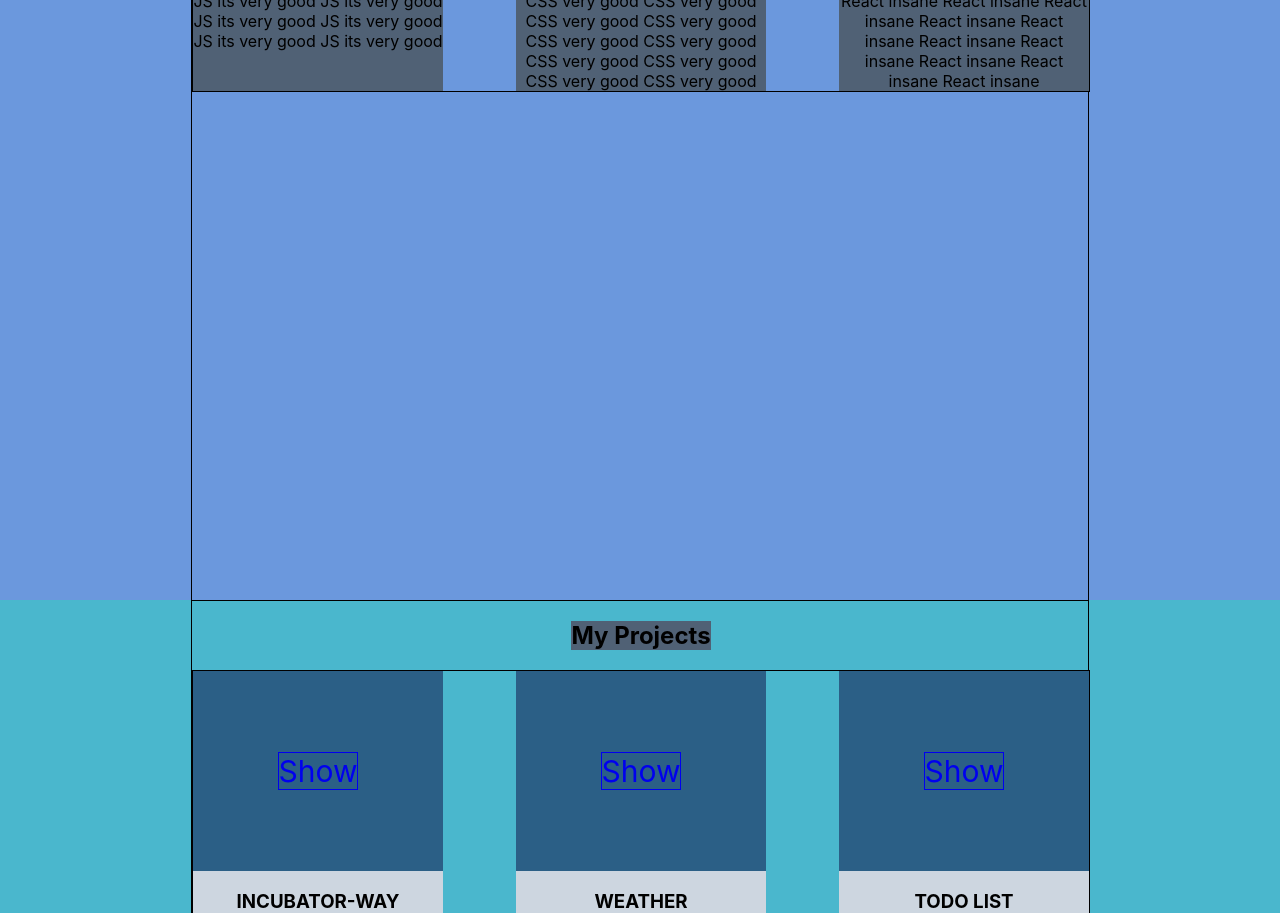
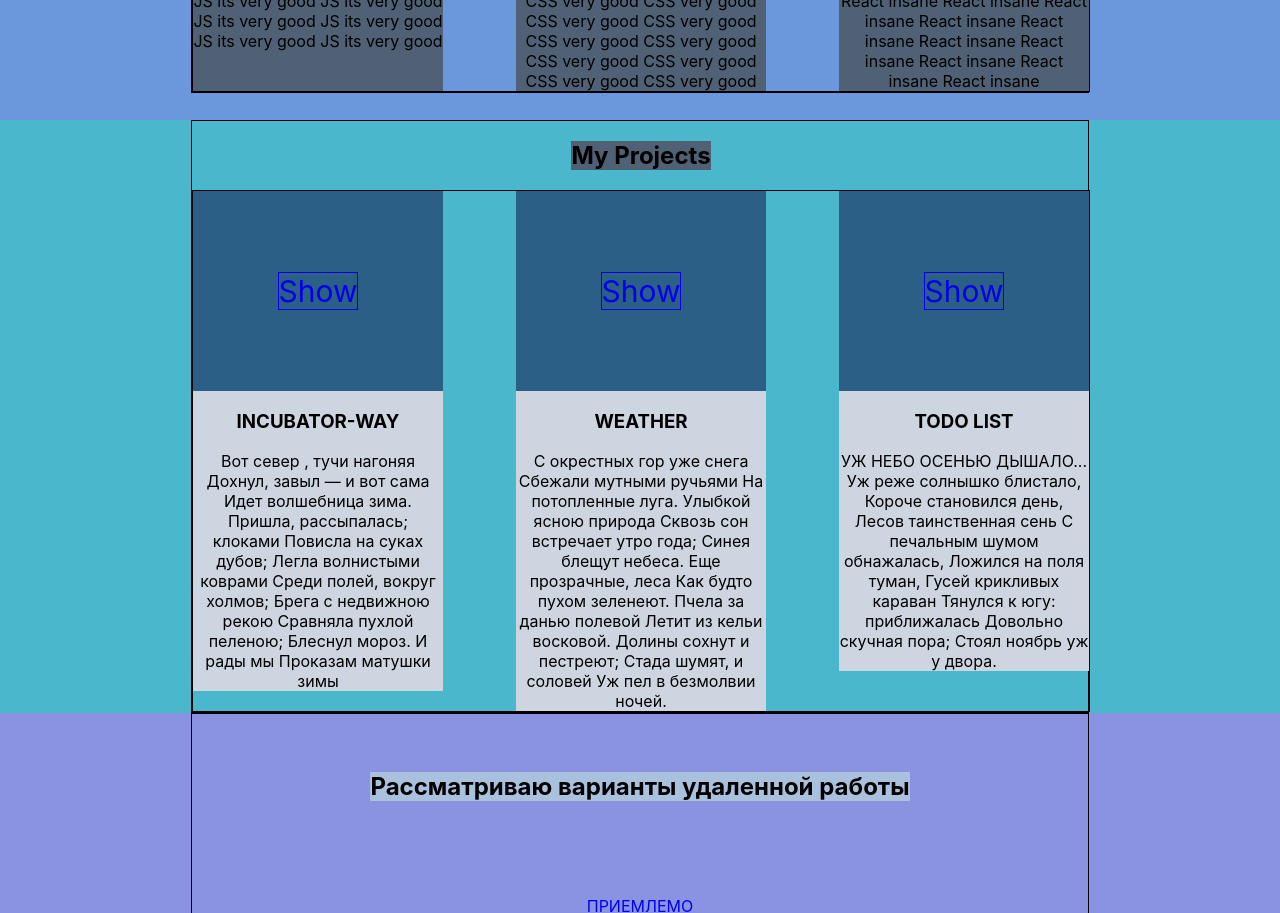
Before and after one commit to StepashkaSuicide/portfolio, a React (Create React App) app: page / in a window 1280 px wide. Shown: the part 1080-1993 px from the top of the page. Built offline with nearby package versions, Linux system fonts and the light colour scheme.

Commit message:
1 part complete

```diff
--- a/src/myProjects/Projects.module.css
+++ b/src/myProjects/Projects.module.css
@@ -1,5 +1,5 @@
 .projectBlock {
-    height: 200vh;
+    min-height: 50vh;
     background-color: #4ab7cd;
 }
 
--- a/src/skills/Skills.module.css
+++ b/src/skills/Skills.module.css
@@ -1,5 +1,5 @@
 .skillsBlock {
-    height: 100vh;
+    min-height: 40vh;
     background-color: #6b98dd;
 }
 
```
